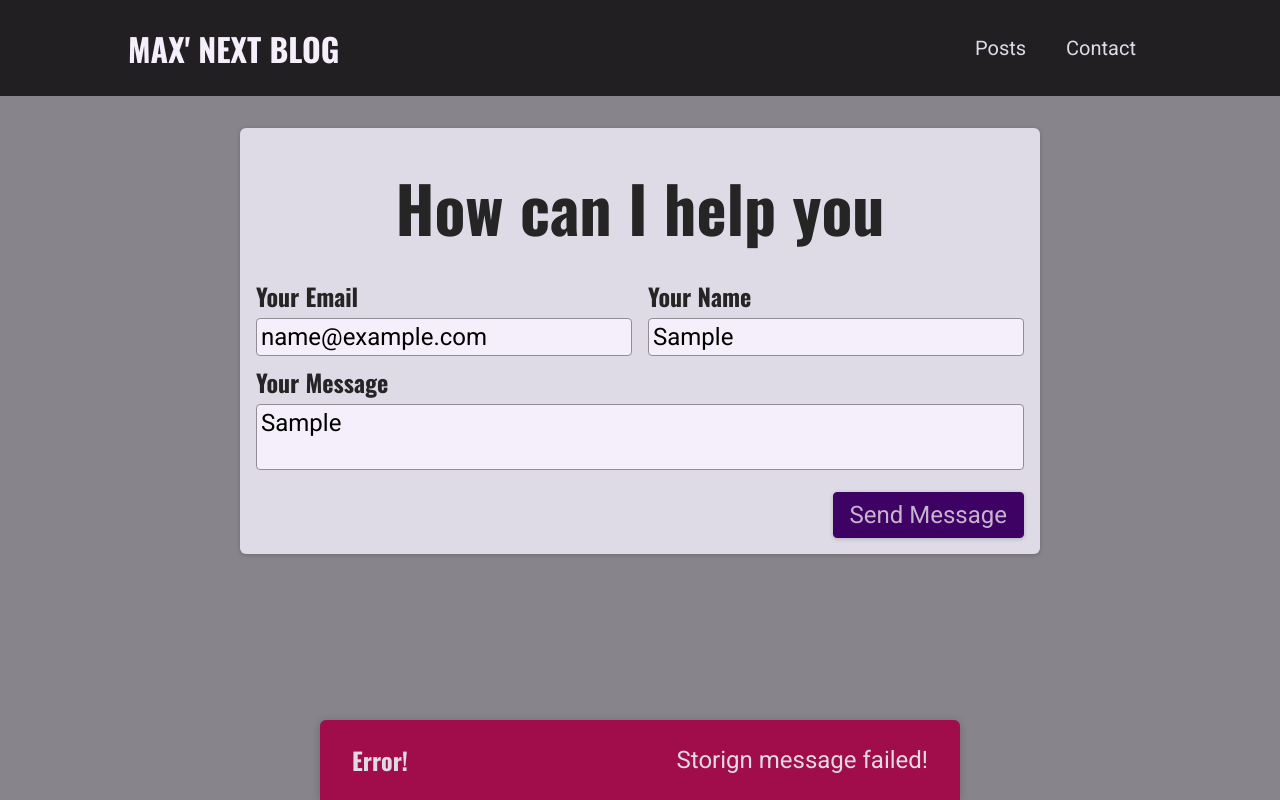
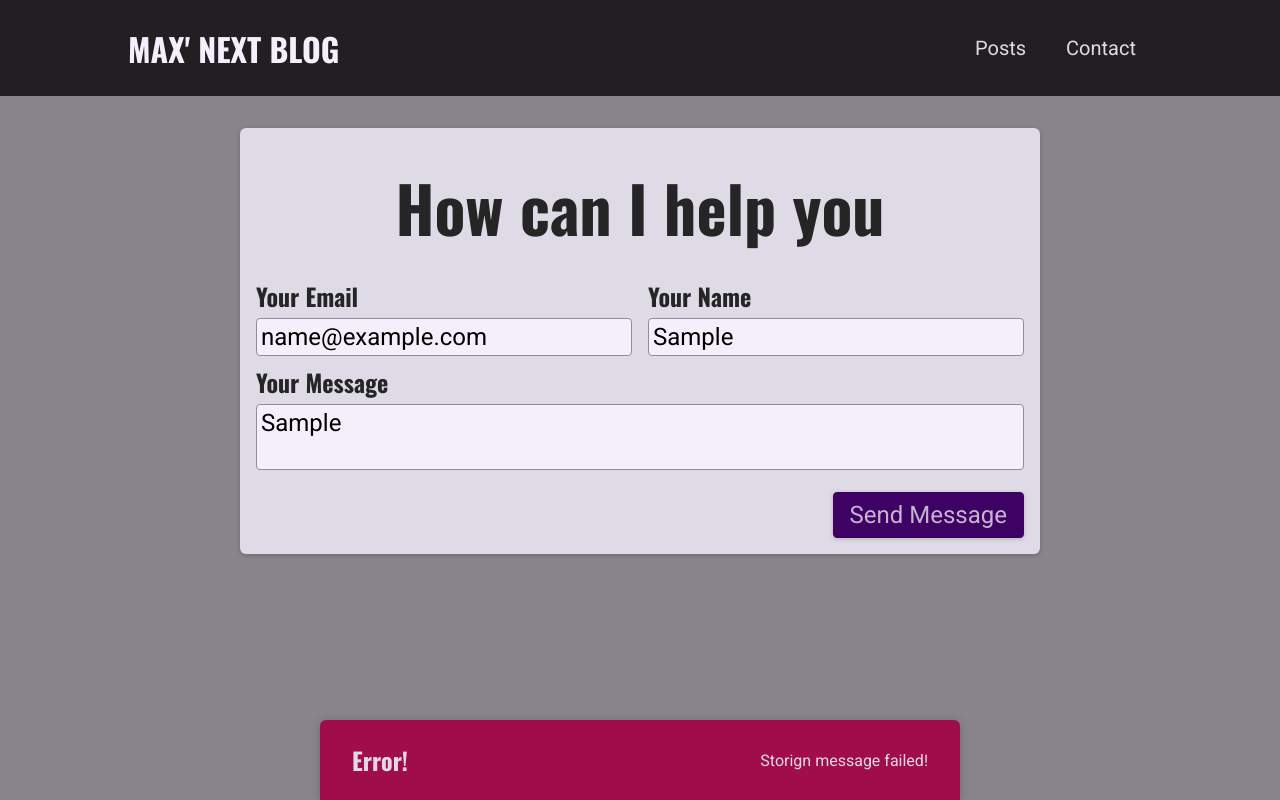
Before and after one commit to KTZgraph/nextjs-course-project-5, a Next.js app: page /contact in a window 1280 px wide. Both pictures are taken after typing "name@example.com", "Sample", "Sample" into the empty fields and a click on the button "Send Message". Built offline with nearby package versions, Linux system fonts and the light colour scheme; no server answers; the database is empty.

Commit message:
201 ReactPortal _document.js ReactDOM.createPortal

```diff
--- a/components/ui/notification.js
+++ b/components/ui/notification.js
@@ -1,27 +1,29 @@
-import ReactDOM from 'react-dom';
+import ReactDOM from "react-dom";
 
-import classes from './notification.module.css';
+import classes from "./notification.module.css";
 
 function Notification(props) {
   const { title, message, status } = props;
 
-  let statusClasses = '';
+  let statusClasses = "";
 
-  if (status === 'success') {
+  if (status === "success") {
     statusClasses = classes.success;
   }
 
-  if (status === 'error') {
+  if (status === "error") {
     statusClasses = classes.error;
   }
 
   const cssClasses = `${classes.notification} ${statusClasses}`;
 
-  return (
+  // tworzenie React Portal, pierwszy argument to JSX, drugi element HTMl div z id z pliku _document.js - WAZNE ten div musi być w tamtym pliku!
+  return ReactDOM.createPortal(
     <div className={cssClasses}>
       <h2>{title}</h2>
       <p>{message}</p>
-    </div>
+    </div>, //przecinek
+    document.getElementById("notifications")
   );
 }
 
--- a/pages/_document.js
+++ b/pages/_document.js
@@ -11,6 +11,8 @@ class MyDocument extends Document {
         <body>
           <Main />
           <NextScript />
+            {/* potrzbene do ReactPPortals tutaj do notification pozwala dodać react hooka potrzebny React Portal, id dowolne */}
+            <div id="notifications"></div>
         </body>
       </Html>
     );
```
